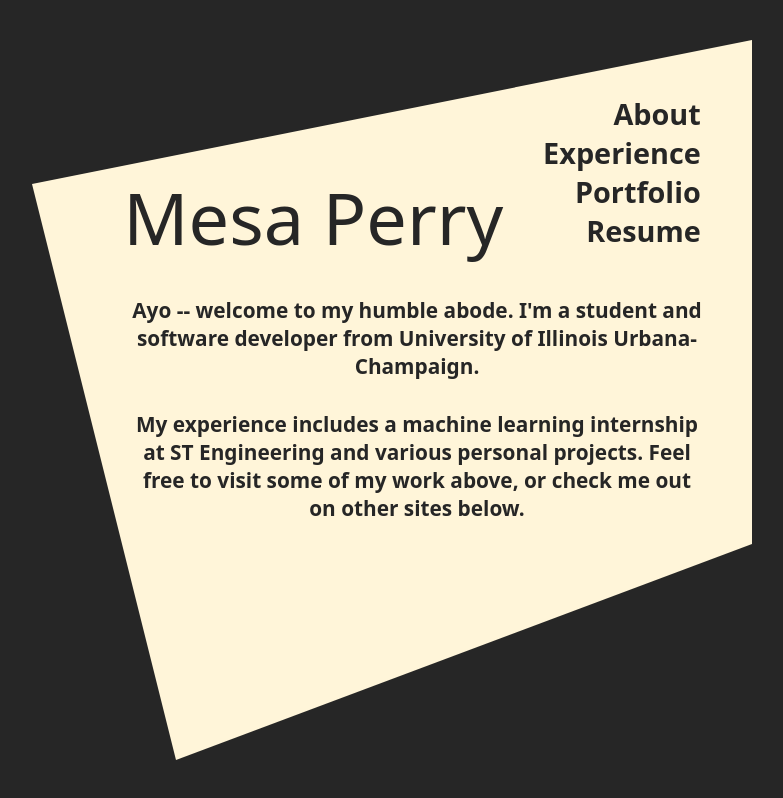
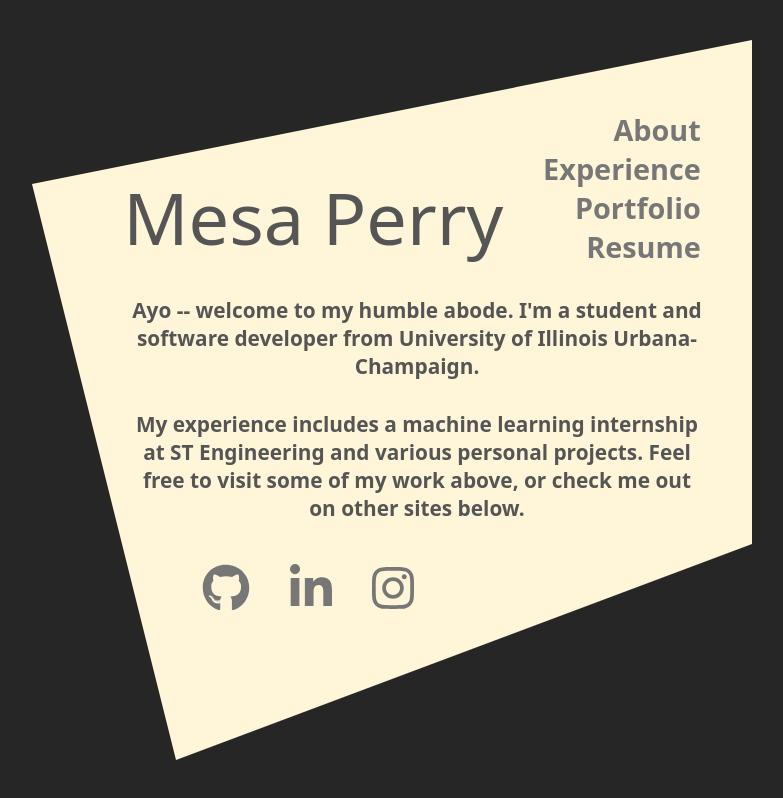
Before and after one commit to mesperrus/mesperrus.github.io, a React (Create React App) app: page / in a window 1280 px wide. Shown: the whole page, without its empty margins (248-1031 px from the left). Built offline with nearby package versions, Linux system fonts and the light colour scheme.

Commit message:
metadata, colors, header

```diff
--- a/package.json
+++ b/package.json
@@ -4,6 +4,7 @@
   "version": "0.1.0",
   "private": true,
   "dependencies": {
+    "@fortawesome/fontawesome": "^1.1.8",
     "@fortawesome/fontawesome-svg-core": "^1.2.26",
     "@fortawesome/free-brands-svg-icons": "^5.12.0",
     "@fortawesome/free-regular-svg-icons": "^5.12.0",
--- a/public/index.html
+++ b/public/index.html
@@ -25,6 +25,7 @@
       Learn how to configure a non-root public URL by running `npm run build`.
     -->
     <title>React App</title>
+    <link href="https://maxcdn.bootstrapcdn.com/font-awesome/4.7.0/css/font-awesome.min.css" rel="stylesheet" integrity="sha384-wvfXpqpZZVQGK6TAh5PVlGOfQNHSoD2xbE+QkPxCAFlNEevoEH3Sl0sibVcOQVnN" crossorigin="anonymous">
   </head>
   <body>
     <noscript>You need to enable JavaScript to run this app.</noscript>
--- a/src/App.css
+++ b/src/App.css
@@ -14,27 +14,57 @@ html, body {
   align-items: center;
 }
 
+p, h1 {
+  color: #555555;
+}
+
 h1 {
-  color: #262626;
   font-weight: 400;
   font-size: 4.5em;
   margin: 0;
 }
 
 p {
-  color: #262626;
   font-weight: 800;
   font-size: 1.3em;
+}
 
+ul {
+  list-style-type: none;
+  margin: 0;
+}
+
+.vertRightAlign {
+  text-align: right;
+}
+
+.horCenterAlign {
+  display: inline;
+  overflow: overlay;
+}
+
+.naviItem {
+  text-decoration: none;
+  font-weight: 800;
+  font-size: 1.8em;
+}
+
+.clickable {
+  color: #777777;
+}
+
+.tile {
+  background-color: lightgrey;
+  padding: 10px;
+}
+
+.tile:hover {
+  background-color: #E9E4D6;
+}
+
+.aboutText {
   margin: 30px 50px 30px 100px;
 }
-
-i {
-  margin: 0px;
-  padding: 0px;
-  align-self: bottom;
-}
-
 
 #root {
   width: 100%;
@@ -54,8 +84,8 @@ i {
 
   display: flex;
   flex-direction: column;
-  justify-content: start;
-  align-items: start;
+  justify-content: flex-start;
+  align-items: flex-start;
 }
 
 #upper {
@@ -89,46 +119,11 @@ i {
 }
 
 #container {
+  background-color: #fff5d9;
   width: 100vw;
   max-width: 1080px;
 }
 
 #header {
-  background-color: #fff5d9;
+  height: 52px;
 }
-
-
-.naviItem {
-  text-decoration: none;
-  color: #262626;
-  font-weight: 800;
-  font-size: 1.8em;
-}
-
-.vertRightAlign {
-  text-align: right;
-}
-
-.horCenterAlign {
-  display: inline;
-  margin: 25px;
-}
-
-
-#github {
-  color: #767676;
-}
-
-#linkedin {
-  color: #2867b2;
-}
-
-#insta {
-  background: radial-gradient(circle at 30% 107%, #fdf497 0%, #fdf497 5%, #fd5949 45%, #d6249f 60%, #285AEB 90%);
-  -webkit-background-clip: text;
-          /* Also define standard property for compatibility */
-          background-clip: text;
-  -webkit-text-fill-color: transparent;
-
-  font-size: 48px; /* change this to change the size*/
-}
--- a/src/App.js
+++ b/src/App.js
@@ -1,5 +1,4 @@
 import React from 'react';
-import ReactDOM from 'react-dom'
 import {
     BrowserRouter as Router,
     Switch,
@@ -9,10 +8,19 @@ import {
 // import logo from './logo.svg';
 import './App.css';
 
+import { library } from '@fortawesome/fontawesome-svg-core';
 import { FontAwesomeIcon } from '@fortawesome/react-fontawesome';
+import { faGithub, faLinkedinIn, faInstagram } from '@fortawesome/free-brands-svg-icons';
+
+library.add(faGithub, faLinkedinIn, faInstagram);
 
 
-export default function App() {
+export default class App extends React.Component {
+  componentDidMount(){
+    document.title = "Mesa Perry";
+  }
+
+  render() {
     return (
         <Router>
             <Switch>
@@ -28,27 +36,28 @@ export default function App() {
             </Switch>
         </Router>
     );
+  }
 }
 
 class Workbar extends React.Component {
     render() {
-        if (this.props.orientation == "vertical") {
+        if (this.props.orientation === "vertical") {
             return (
-                <ul style={{listStyleType: "none"}}>
-                    <li class="vertRightAlign"><Link class="naviItem" to="/">About</Link></li>
-                    <li class="vertRightAlign"><Link class="naviItem" to="/experience">Experience</Link></li>
-                    <li class="vertRightAlign"><Link class="naviItem" to="/portfolio">Portfolio</Link></li>
-                    <li class="vertRightAlign"><a class="naviItem" target="_blank" href="https://drive.google.com/open?id=1yqMO3pYSPpTFIEAjudw-uVI-nT-kwESp">Resume</a></li>
+                <ul>
+                    <li className="vertRightAlign"><Link className="naviItem clickable" to="/">About</Link></li>
+                    <li className="vertRightAlign"><Link className="naviItem clickable" to="/experience">Experience</Link></li>
+                    <li className="vertRightAlign"><Link className="naviItem clickable" to="/portfolio">Portfolio</Link></li>
+                    <li className="vertRightAlign"><a className="naviItem clickable" target="_blank" rel="noopener noreferrer" href="https://drive.google.com/open?id=1yqMO3pYSPpTFIEAjudw-uVI-nT-kwESp">Resume</a></li>
                 </ul>
             );
         }
-        else if (this.props.orientation == "horizontal") {
+        else if (this.props.orientation === "horizontal") {
             return (
-                <ul style={{listStyleType: "none"}}>
-                    <li class="horCenterAlign"><Link class="naviItem" to="/">About</Link></li>
-                    <li class="horCenterAlign"><Link class="naviItem" to="/experience">Experience</Link></li>
-                    <li class="horCenterAlign"><Link class="naviItem" to="/portfolio">Portfolio</Link></li>
-                    <li class="horCenterAlign"><a class="naviItem" target="_blank" href="https://drive.google.com/open?id=1yqMO3pYSPpTFIEAjudw-uVI-nT-kwESp">Resume</a></li>
+                <ul>
+                    <li className="horCenterAlign"><Link className="naviItem clickable tile" to="/">About</Link></li>
+                    <li className="horCenterAlign"><Link className="naviItem clickable tile" to="/experience">Experience</Link></li>
+                    <li className="horCenterAlign"><Link className="naviItem clickable tile" to="/portfolio">Portfolio</Link></li>
+                    <li className="horCenterAlign"><a className="naviItem clickable tile" target="_blank" rel="noopener noreferrer" href="https://drive.google.com/open?id=1yqMO3pYSPpTFIEAjudw-uVI-nT-kwESp">Resume</a></li>
                 </ul>
             );
         }
@@ -64,13 +73,13 @@ function About() {
                 <Workbar orientation="vertical"/>
             </div>
             <div id="mid">
-                <p>Ayo -- welcome to my humble abode. I'm a student and software developer from University of Illinois Urbana-Champaign.</p>
-                <p>My experience includes a machine learning internship at ST Engineering and various personal projects. Feel free to visit some of my work above, or check me out on other sites below.</p>
+                <p className="aboutText">Ayo -- welcome to my humble abode. I'm a student and software developer from University of Illinois Urbana-Champaign.</p>
+                <p className="aboutText">My experience includes a machine learning internship at ST Engineering and various personal projects. Feel free to visit some of my work above, or check me out on other sites below.</p>
             </div>
             <div id="foot">
-                <a href="https://github.com/mesperrus/"><FontAwesomeIcon icon="angry" /></a>
-                <a href="https://www.linkedin.com/in/mesa-perry-558715193/"><i class="fab fa-linkedin fa-3x" id="linkedin"></i></a>
-                <a href="https://www.instagram.com/mesa.perry/"><i class="fa fa-instagram" id="insta" aria-hidden="true"></i></a>
+                <a href="https://github.com/mesperrus/"><FontAwesomeIcon icon={['fab', 'github']} size="3x" className="clickable" /></a>
+                <a href="https://www.linkedin.com/in/mesa-perry-558715193/"><FontAwesomeIcon icon={['fab', 'linkedin-in']} size="3x" className="clickable" /></a>
+                <a href="https://www.instagram.com/mesa.perry/"><FontAwesomeIcon icon={['fab', 'instagram']} size="3x" className="clickable" /></a>
             </div>
         </div>
     );
@@ -81,7 +90,10 @@ function Experience() {
     return (
         <div id="container">
             <div id="header">
-                <Workbar orientation="horizontal" />
+              <Workbar orientation="horizontal" />
+            </div>
+            <div id="content">
+              <p>Coming soon...</p>
             </div>
         </div>
     );
@@ -94,6 +106,9 @@ function Portfolio() {
             <div id="header">
                 <Workbar orientation="horizontal" />
             </div>
+            <div id="content">
+              <p>Coming soon...</p>
+            </div>
         </div>
     );
 }
```
Also changed, not shown: 2 other files (tests, documents, lock files or other folders).
